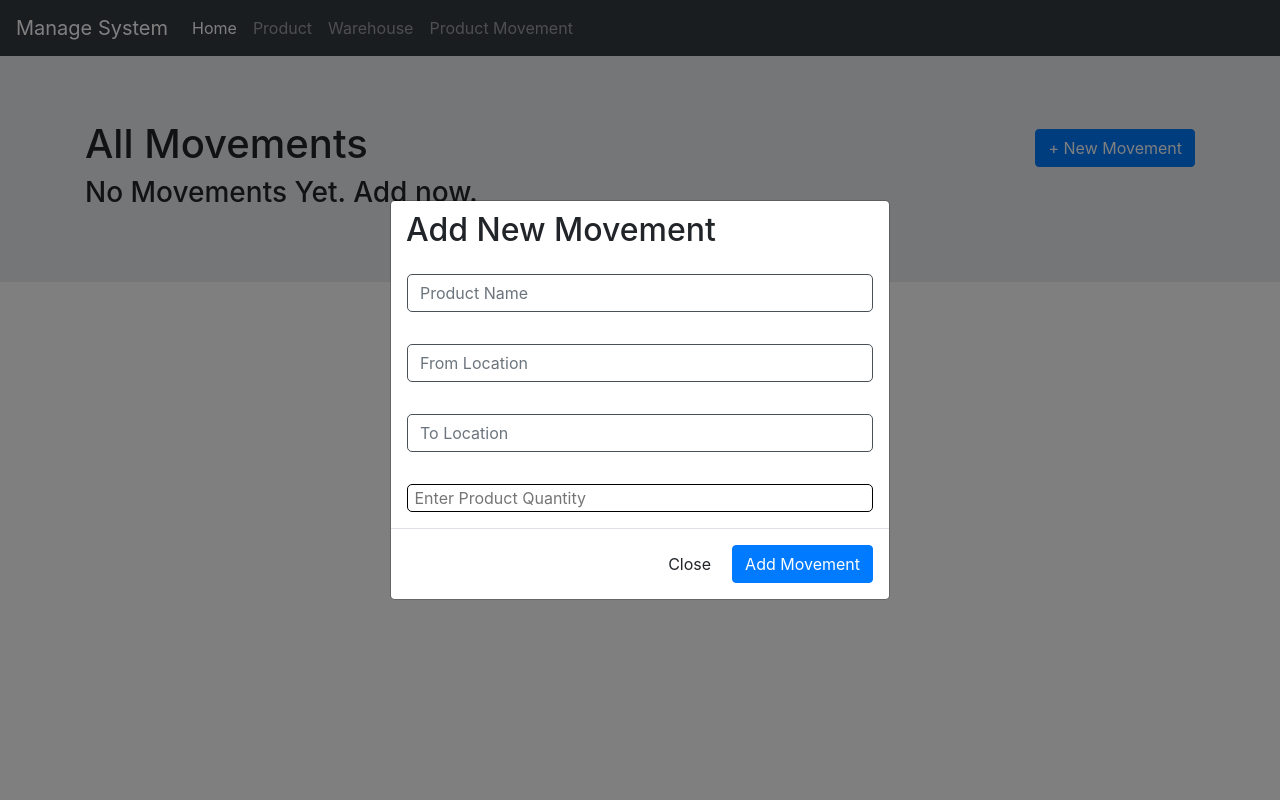
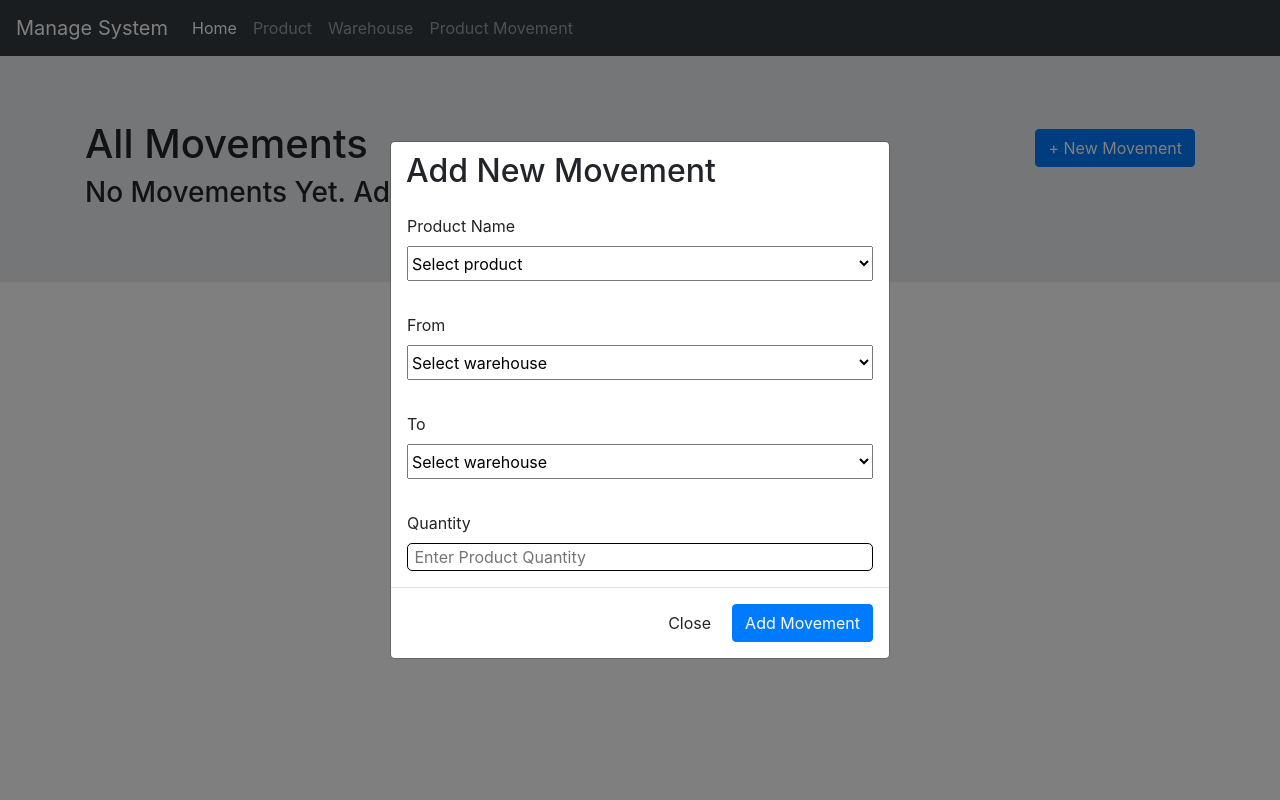
Before and after one commit to AfshanKhan/InventoryManagementSystem, a Flask app: page /movements in a window 1280 px wide, after a click on "+ New Movement". Run offline with Flask 2, Linux system fonts and the light colour scheme; data that the repository does not hold is empty; some libraries are stand-ins or nearby versions.

Commit message:
Structure changed

```diff
--- a/app.py
+++ b/app.py
@@ -1,7 +1,9 @@
 from flask import Flask, render_template, redirect, request, url_for
 from flask_sqlalchemy import SQLAlchemy
 from datetime import datetime
-
+from sqlalchemy import func
+from sqlalchemy.sql import label
+import json
 
 app = Flask(__name__)
 app.config['SQLALCHEMY_DATABASE_URI'] = 'sqlite:///inventory.db'
@@ -12,13 +14,11 @@ db = SQLAlchemy(app)
 class Product(db.Model):
     id = db.Column(db.Integer, primary_key=True)
     product_name = db.Column(db.String(50), nullable=False)
-    product_qty = db.Column(db.Integer, nullable=False)
-    product_qty_unallocated = db.Column(db.Integer, default=product_qty)
     created_at = db.Column(db.DateTime, default=datetime.utcnow)
     updated_at = db.Column(db.DateTime, default=datetime.utcnow)
 
     def __repr__(self):
-        return 'Added Product ' + self.product_name
+        return self.product_name
 
 
 class Location(db.Model):
@@ -28,12 +28,12 @@ class Location(db.Model):
     updated_at = db.Column(db.DateTime, default=datetime.utcnow)
 
     def __repr__(self):
-        return 'Added Location ' + self.warehouse_location
+        return self.warehouse_location
 
 
 class ProductMovement(db.Model):
     id = db.Column(db.Integer, primary_key=True)
-    timestamp = db.Column(db.TIMESTAMP, default=datetime.utcnow)
+    timestamp = db.Column(db.DateTime, default=datetime.utcnow)
     from_location = db.Column(db.String(100))
     to_location = db.Column(db.String(100))
     product_id = db.Column(db.Integer, nullable=False)
@@ -43,7 +43,15 @@ class ProductMovement(db.Model):
     updated_at = db.Column(db.DateTime, default=datetime.utcnow)
 
     def __repr__(self):
-        return 'Added Movement ' + str(self.id)
+        return 'Movement ' + str(self.id)
+
+
+class ProductLocationAvailabilityMapping(db.Model):
+    id = db.Column(db.Integer, primary_key=True)
+    product_name = db.Column(db.String(50), nullable=False)
+    location_name = db.Column(db.String(100), nullable=False)
+    product_qty_balance = db.Column(db.Integer, nullable=False)
+    updated_at = db.Column(db.DateTime, default=datetime.utcnow)
 
 
 @app.route('/')
@@ -51,42 +59,34 @@ def index():
     product_movement_data = ProductMovement.query.group_by(ProductMovement.product_id).all()
     if product_movement_data:
         for data in product_movement_data:
-            product = Product.query.filter_by(Product.id == data.product_id)
+            pass
+            # product = Product.query.filter_by(Product.id == data.product_id)
 
     return render_template('index.html')
 
 
 @app.route('/products', methods=['GET', 'POST'])
 def product():
-
     if request.method == 'POST':
 
         product_name = request.form['product_name']
-        product_quantity = request.form['product_quantity']
         if 'product_id' in request.form:
             product_id = request.form['product_id']
             exist = Product.query.filter_by(id=product_id).first()
-            if int(product_quantity) > exist.product_qty:
-                exist.product_name = product_name
-                quantity_added = int(product_quantity) - exist.product_qty
-                exist.product_qty_unallocated += quantity_added
-                exist.product_qty = product_quantity
-                exist.updated_at = datetime.utcnow()
-                db.session.commit()
-            else:
-                pass
+            exist.product_name = product_name
+            exist.updated_at = datetime.utcnow()
+            db.session.commit()
         else:
             new_product = Product()
             new_product.product_name = product_name
-            new_product.product_qty = product_quantity
-            new_product.product_qty_unallocated = product_quantity
             db.session.add(new_product)
             db.session.flush()
             db.session.commit()
             return redirect(url_for('product'))
 
     products = Product.query.all()
-    return render_template('product.html', products=products)
+    quantity = ProductLocationAvailabilityMapping.query.with_entities(ProductLocationAvailabilityMapping.product_name, label('sum', func.sum(ProductLocationAvailabilityMapping.product_qty_balance))).group_by(ProductLocationAvailabilityMapping.product_name).all()
+    return render_template('product.html', products=products, quantity=quantity)
 
 
 @app.route('/locations', methods=['GET', 'POST'])
@@ -107,74 +107,133 @@ def location():
             return redirect(url_for('location'))
 
     locations = Location.query.all()
-    print(locations)
+    for loc in locations:
+        product_list = []
+        products = ProductLocationAvailabilityMapping.query.filter_by(location_name=loc.warehouse_location).all()
+        if products:
+            for product in products:
+                product_list.append(product.product_name)
+
+        if product_list:
+            string = ''
+            count = 1
+            for product in product_list:
+                string += product
+                if count < len(product_list):
+                    string += ', '
+                count += 1
+        setattr(loc, 'product_list', string)
+
+        print(products)
     return render_template('location.html', locations=locations)
 
 
 @app.route('/movements', methods=['GET', 'POST'])
 def movement():
+    if request.method == 'POST':
+        allow_entry = True
+        product_name = None
+        product_quantity = None
+        mapped_record_location = None
 
-    if request.method == 'POST':
-        from_location = None
-        to_location = None
-        valid_to_location = None
-        valid_from_location = None
+        from_location = request.form['from_location']
 
-        if 'from_location' in request.form:
-            from_location = request.form['from_location']
+        to_location = request.form['to_location']
 
-        if 'to_location' in request.form:
-            to_location = request.form['to_location']
+        if from_location or to_location:
+            if from_location == to_location:
+                allow_entry = False
+                print('From and To location cannot be same')
+        else:
+            print('From and To location are not selected')
+            allow_entry = False
 
-        product_quantity = request.form['product_quantity']
-        product_name = request.form['product_name']
-        valid_product = Product.query.filter_by(product_name=product_name).first()
-        if from_location:
-            valid_from_location = Location.query.filter_by(warehouse_location=from_location).first()
-        if to_location:
-            valid_to_location = Location.query.filter_by(warehouse_location=to_location).first()
-        if valid_product:
-            if int(product_quantity) <= valid_product.product_qty_unallocated:
-                if 'movement_id' in request.form:
-                    old_movement = ProductMovement.query.filter_by(id=request.form['movement_id']).first()
-                    old_movement.product_id = valid_product.id
-                    old_movement.product_name = product_name
-                    if valid_from_location:
-                        old_movement.from_location = valid_from_location.warehouse_location
-                    else:
-                        old_movement.from_location = '---'
-                    if valid_to_location:
-                        old_movement.to_location = valid_to_location.warehouse_location
-                    else:
-                        old_movement.to_location = '---'
-                    quantity_difference = old_movement.product_qty - int(product_quantity)
-                    old_movement.product_qty = product_quantity
-                    old_movement.timestamp = datetime.utcnow()
-                    valid_product.product_qty_unallocated += quantity_difference
-                    db.session.commit()
-                    return redirect(url_for('movement'))
+        if int(request.form['product_quantity']) > 0:
+            product_quantity = request.form['product_quantity']
+        else:
+            print('Invalid quantity')
+            allow_entry = False
+        if request.form['product_name'] != 'Select product':
+            product_name = request.form['product_name']
+        else:
+            print('no product selected')
+            allow_entry = False
+
+        product_details = Product.query.filter_by(product_name=product_name).first()
+        if from_location == 'Select warehouse':
+            pass
+        else:
+            mapped_record_location = ProductLocationAvailabilityMapping.query.filter_by(product_name=product_name).filter_by(location_name=from_location).first()
+            if mapped_record_location:
+                if int(product_quantity) > mapped_record_location.product_qty_balance:
+                    print('Quantity not available')
+                    allow_entry = False
+            else:
+                print('From entry not found in mapping')
+                allow_entry = False
+
+        if allow_entry:
+
+            if 'movement_id' in request.form:
+                old_movement = ProductMovement.query.filter_by(id=request.form['movement_id']).first()
+                old_movement.product_id = product_details.id
+                old_movement.product_name = product_name
+                if from_location != 'Select warehouse':
+                    old_movement.from_location = from_location
                 else:
-                    new_movement = ProductMovement()
-                    new_movement.product_id = valid_product.id
-                    new_movement.product_name = product_name
-                    if valid_from_location:
-                        new_movement.from_location = valid_from_location.warehouse_location
-                    else:
-                        new_movement.from_location = '---'
-                    if valid_to_location:
-                        new_movement.to_location = valid_to_location.warehouse_location
-                    else:
-                        new_movement.to_location = '---'
-                    new_movement.product_qty = product_quantity
-                    db.session.add(new_movement)
-                    db.session.flush()
-                    valid_product.product_qty_unallocated -= int(product_quantity)
-                    db.session.commit()
-                    return redirect(url_for('movement'))
+                    old_movement.from_location = '---'
+                if to_location != 'Select warehouse':
+                    old_movement.to_location = to_location
+                else:
+                    old_movement.to_location = '---'
+                old_movement.timestamp = datetime.utcnow()
+                old_movement.product_qty = product_quantity
+            else:
+                new_movement = ProductMovement()
+                new_movement.product_id = product_details.id
+                new_movement.product_name = product_name
+                if from_location != 'Select warehouse':
+                    new_movement.from_location = from_location
+                else:
+                    new_movement.from_location = '---'
+                if to_location != 'Select warehouse':
+                    new_movement.to_location = to_location
+                else:
+                    new_movement.to_location = '---'
+                new_movement.product_qty = product_quantity
+                db.session.add(new_movement)
+                db.session.flush()
+
+            from_mapped_records = ProductLocationAvailabilityMapping.query.filter_by(product_name=product_name).filter_by(location_name=from_location).first()
+            if from_mapped_records:
+                from_mapped_records.product_qty_balance -= int(product_quantity)
+
+            to_mapped_records = ProductLocationAvailabilityMapping.query.filter_by(product_name=product_name).filter_by(location_name=to_location).first()
+            if to_mapped_records:
+                to_mapped_records.product_qty_balance += int(product_quantity)
+            else:
+                if to_location == 'Select warehouse':
+                    pass
+                else:
+                    to_record = ProductLocationAvailabilityMapping()
+                    to_record.location_name = to_location
+                    to_record.product_name = product_name
+                    to_record.product_qty_balance = product_quantity
+                    db.session.add(to_record)
+
+            db.session.commit()
+        return redirect(url_for('movement'))
 
     products = Product.query.all()
+    select_product = {'id': 0, 'product_name': 'Select product'}
+    products.insert(0, select_product)
     locations = Location.query.all()
+    print(locations)
+    select_warehouse = {'id': 0, 'warehouse_location': 'Select warehouse'}
+    locations.insert(0, select_warehouse)
+    print(locations)
     movements = ProductMovement.query.all()
+    print(movements)
     return render_template('movements.html', products=products, locations=locations, movements=movements)
 
 
--- a/templates/base.html
+++ b/templates/base.html
@@ -9,7 +9,8 @@
 <body>
 <nav class="navbar navbar-expand-lg navbar-dark bg-dark">
     <a class="navbar-brand" href="/">Manage System</a>
-  <button class="navbar-toggler" type="button" data-toggle="collapse" data-target="#navbarText" aria-controls="navbarText" aria-expanded="false" aria-label="Toggle navigation">
+    <button class="navbar-toggler" type="button" data-toggle="collapse" data-target="#navbarText"
+            aria-controls="navbarText" aria-expanded="false" aria-label="Toggle navigation">
         <span class="navbar-toggler-icon"></span>
     </button>
     <div class="collapse navbar-collapse" id="navbarText">
--- a/templates/movements.html
+++ b/templates/movements.html
@@ -13,29 +13,34 @@
                     <div class="modal-content">
                         <h2 style="margin-left: 15px; margin-top: 10px">Add New Movement</h2>
                         <div class="modal-body">
-                            <input style="width: 100%; border: solid 1px; border-radius: 5px" name="product_name"
-                                   id="product_name" list="products" placeholder="Product Name" class="form-control"
-                                   autocomplete="off" required autofocus>
-                            <datalist id="products">
+                            <label>Product Name</label>
+                            <select style="width: 100%;height: 35px" name="product_name">
                                 {% for product in products %}
-                                    <option value="{{ product.product_name }}" id="product_{{ product.id }}">
+                                    <option value="{{ product.product_name }}"
+                                            id="product_{{ product.id }}">{{ product.product_name }}</option>
                                 {% endfor %}
-                            </datalist>
+                            </select>
                         </div>
-                        <div class="modal-body"><input style="width: 100%; border: solid 1px; border-radius: 5px"
-                                                       name="from_location" id="from-location-name" list="locations"
-                                                       placeholder="From Location" class="form-control"
-                                                       autocomplete="off" autofocus></div>
-                        <div class="modal-body"><input style="width: 100%; border: solid 1px; border-radius: 5px"
-                                                       name="to_location" id="to-location-name" list="locations"
-                                                       placeholder="To Location" class="form-control" autocomplete="off"
-                                                       autofocus></div>
-                        <datalist id="locations">
-                            {% for location in locations %}
-                                <option value="{{ location.warehouse_location }}" id="product_{{ location.id }}">
-                            {% endfor %}
-                        </datalist>
+                        <div class="modal-body"><label>From</label>
+                            <select style="width: 100%;height: 35px" name="from_location">
+                                {% for location in locations %}
+                                    <option value="{{ location.warehouse_location }}"
+                                            id="product_{{ location.id }}">{{ location.warehouse_location }}
+                                    </option>
+                                {% endfor %}
+                            </select>
+                        </div>
+                        <div class="modal-body"><label>To</label>
+                            <select style="width: 100%;height: 35px" name="to_location">
+                                {% for location in locations %}
+                                    <option value="{{ location.warehouse_location }}"
+                                            id="product_{{ location.id }}">{{ location.warehouse_location }}
+                                    </option>
+                                {% endfor %}
+                            </select>
+                        </div>
                         <div class="modal-body">
+                            <label>Quantity</label>
                             <input style="width: 100%; border: solid 1px; border-radius: 5px" name="product_quantity"
                                    placeholder=" Enter Product Quantity" id="product_quantity" type="number" required>
                         </div>
@@ -83,41 +88,55 @@
 
 
                                         <div class="modal-body">
-                                            <input style="width: 100%; border: solid 1px; border-radius: 5px"
+                                            <label>Product Name</label>
+                                            <select style="width: 100%;height: 35px"
                                                    name="product_name"
-                                                   id="product_name" value="{{ movement.product_name }}" list="products" placeholder="Product Name"
-                                                   class="form-control"
-                                                   autocomplete="off" required autofocus>
-                                            <datalist id="products">
+                                                   id="product_name">
                                                 {% for product in products %}
                                                     <option value="{{ product.product_name }}"
-                                                            id="product_{{ product.id }}">
+                                                            {% if product.product_name == movement.product_name %}
+                                                                selected
+                                                            {% endif %}
+                                                            id="product_{{ product.id }}">{{ product.product_name }}</option>
                                                 {% endfor %}
-                                            </datalist>
+                                            </select>
+
                                         </div>
-                                        <div class="modal-body"><input
-                                                style="width: 100%; border: solid 1px; border-radius: 5px"
-                                                name="from_location" id="from-location-name" list="locations"
-                                                placeholder="From Location" value="{{ movement.from_location }}" class="form-control"
-                                                autocomplete="off" autofocus></div>
-                                        <div class="modal-body"><input
-                                                style="width: 100%; border: solid 1px; border-radius: 5px"
-                                                name="to_location" id="to-location-name" list="locations"
-                                                placeholder="To Location" value="{{ movement.to_location }}" class="form-control" autocomplete="off"
-                                                autofocus></div>
-                                        <datalist id="locations">
+                                        <div class="modal-body"><label>From</label><select
+                                                 style="width: 100%;height: 35px"
+                                                name="from_location" id="from-location-name">
                                             {% for location in locations %}
                                                 <option value="{{ location.warehouse_location }}"
-                                                        id="product_{{ location.id }}">
+                                                        {% if location.warehouse_location == movement.from_location %}
+                                                            selected
+                                                        {% endif %}
+                                                        id="product_{{ location.id }}">{{ location.warehouse_location }}</option>
                                             {% endfor %}
-                                        </datalist>
+                                        </select>
+                                        </div>
+                                        <div class="modal-body"><label>To</label>
+                                            <select
+                                                 style="width: 100%;height: 35px"
+                                                name="to_location" id="to-location-name">
+                                                {% for location in locations %}
+                                                <option value="{{ location.warehouse_location }}"
+                                                        {% if location.warehouse_location == movement.to_location %}
+                                                            selected
+                                                        {% endif %}
+                                                        id="product_{{ location.id }}">{{ location.warehouse_location }}</option>
+                                            {% endfor %}
+                                            </select>
+                                        </div>
                                         <div class="modal-body">
-                                            <input style="width: 100%; border: solid 1px; border-radius: 5px"
-                                                   name="product_quantity" placeholder=" Enter Product Quantity"
-                                                   id="product_quantity" value="{{ movement.product_qty }}" type="number" required>
+                                            <label>Quantity</label>
+
+                                                <input style="width: 100%; border: solid 1px; border-radius: 5px"
+                                                                           name="product_quantity" placeholder=" Enter Product Quantity"
+                                                                           id="product_quantity" value="{{ movement.product_qty }}"
+                                                                           type="number" required>
                                         </div>
                                         <div class="modal-footer">
-                                             <input name="movement_id" value="{{ movement.id }}" hidden
+                                            <input name="movement_id" value="{{ movement.id }}" hidden
                                                    aria-hidden="true">
                                             <button type="button" class="btn btn-default" data-dismiss="modal">Close
                                             </button>
```
Also changed, not shown: templates/location.html (+24 -10 lines), templates/product.html (+25 -16 lines), templates/index.html (indentation only). Lines whose indentation alone changed are shown as unchanged.
